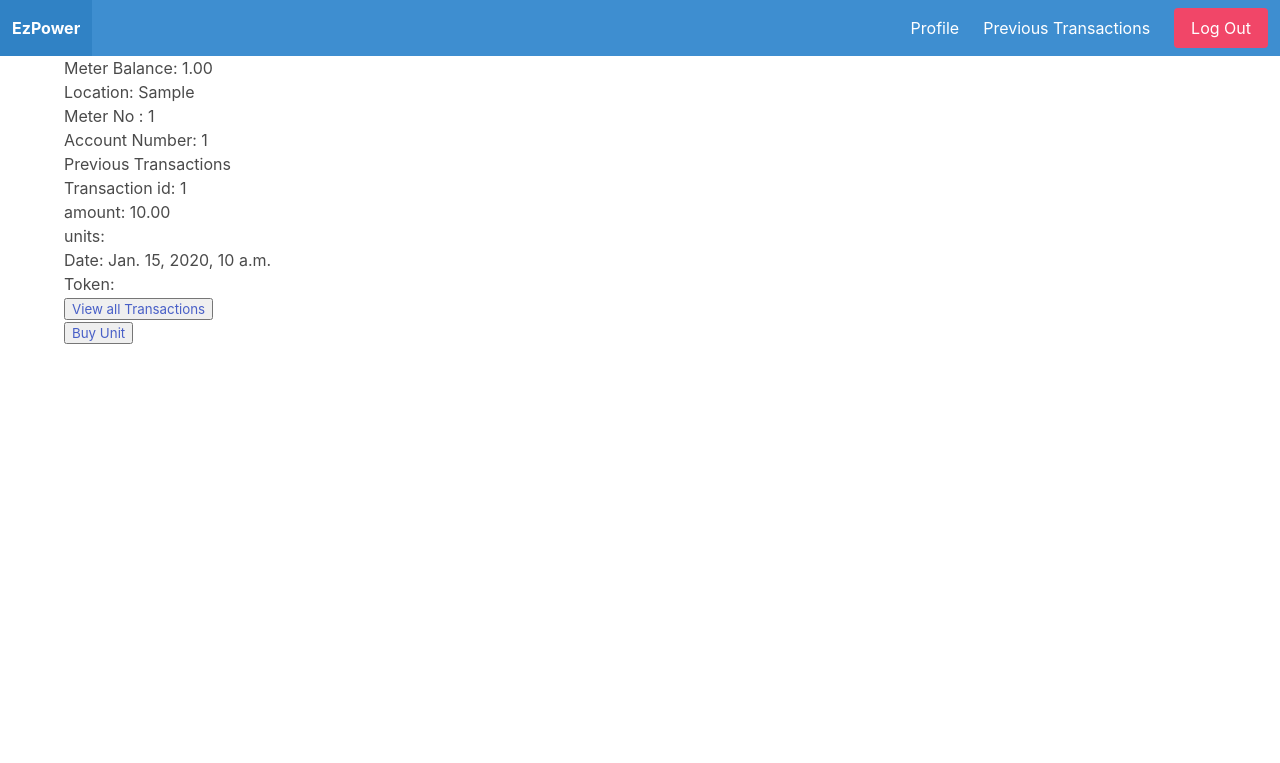
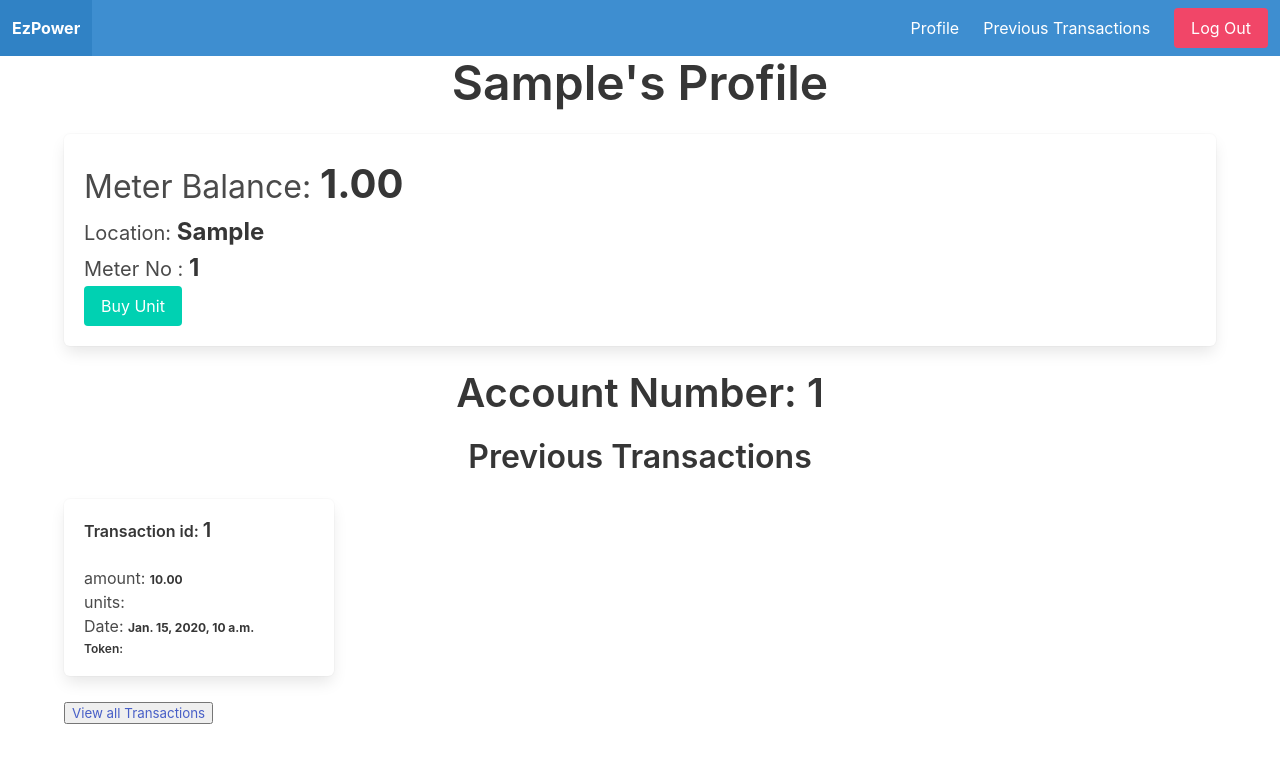
Before and after one commit to izzyskills/EzPower, a Django app: page /profile/ in a window 1280 px wide. Shown: the top 763 px of the page. Run offline with Django 4.2, Linux system fonts and the light colour scheme; a user stored in the database is signed in; tables that the repository leaves empty hold one stand-in row (values such as "Sample post"); data that the repository does not hold is empty.

Commit message:
added more styling

```diff
--- a/core/views.py
+++ b/core/views.py
@@ -48,7 +48,7 @@ def dashboard_view(request):
     meter = models.Meter.objects.get(user=user)
     Transaction = models.Transaction.objects.filter(account=account)
     context = {
-        "username": user.username,
+        "username": user.username.title(),
         "account_no": account.account_id,
         "meter": meter,
         "transactions": Transaction[:5],
@@ -74,4 +74,11 @@ def make_transaction_view(request):
 def previous_transaction_view(request):
     transactions = models.Transaction.objects.filter(account=request.user.account)
 
-    return render(request, "history.html", {"transactions": transactions})
+    return render(
+        request,
+        "history.html",
+        {
+            "transactions": transactions,
+            "username": request.user.username.title(),
+        },
+    )
--- a/templates/dashboard.html
+++ b/templates/dashboard.html
@@ -1,35 +1,26 @@
-{% extends "base.html" %}
-{% block header %}{{username}} Profile{%endblock header %}
-{% block content %}
-<div>
-  <h3>Meter Balance: {{meter.unit}}</h3>
-  <p>
-    Location: {{meter.location}} <br />
-    Meter No : {{meter.meter_id}}
+{% extends "base.html" %} {% block content %}
+<h1 class="title is-size-1 has-text-centered">{{username}}'s Profile</h1>
+<div class="box">
+  <h3 class="is-size-3">
+    Meter Balance: <strong class="is-size-2">{{meter.unit}}</strong>
+  </h3>
+  <p class="is-size-5">
+    Location: <strong class="is-size-4">{{meter.location}} </strong><br />
+    Meter No : <strong class="is-size-4">{{meter.meter_id}}</strong>
   </p>
+  <a href="{% url 'make-transaction' %}">
+    <button class="button is-primary" type="submit">Buy Unit</button>
+  </a>
 </div>
 
 <div>
-  <h3>Account Number: {{account_no}}</h3>
+  <h3 class="title is-size-2 has-text-centered">
+    Account Number: {{account_no}}
+  </h3>
   <div>
-    <h4>Previous Transactions</h4>
-    <div class="transactions">
-      {% for transaction in transactions %}
-      <div id="{{transaction.transaction_id}}">
-        <h5>Transaction id: {{transaction.transaction_id}}</h5>
-        <p>
-          amount: {{transaction.amount}}
-          <br />
-          units: {{transaction.token.unit}}
-          <br />
-          Date: {{transaction.date}} <br />
-        </p>
-        <h6>Token: {{transaction.token.token_id}}</h6>
-      </div>
-      {% endfor %}
-    </div>
+    <h4 class="title is-size-3 has-text-centered">Previous Transactions</h4>
+    {% include "transaction_files.html" %}
     <button><a href="{% url 'history' %}">View all Transactions</a></button>
   </div>
-  <button><a href="{% url 'make-transaction' %}">Buy Unit</a></button>
 </div>
 {% endblock content %}
--- a/templates/home.html
+++ /dev/null
@@ -1,6 +0,0 @@
-{% extends "base.html" %} {% block header %} Welcome to Ezpower {% endblock header %}
-{% block content %}
-<a href="{% url 'login' %}"> Login </a>
-<a href="{% url 'register' %}"> Register</a>
-<a href="{% url 'logout' %}">Logout</a>
-{% endblock content %}
--- /dev/null
+++ b/templates/transaction_files.html
@@ -0,0 +1,27 @@
+<div class="transactions columns is-multiline">
+  {% for transaction in transactions %}
+  <div class="column is-3" id="{{transaction.transaction_id}}">
+    <div class="box">
+      <h5 class="title is-size-6">
+        Transaction id:
+        <strong class="is-size-5">{{transaction.transaction_id}}</strong>
+      </h5>
+      <p class="is-size-8">
+        amount: <strong class="is-size-7">{{transaction.amount}}</strong>
+        <br />
+        units: <strong class="is-size-7">{{transaction.token.unit}}</strong>
+        <br />
+        Date: <strong class="is-size-7">{{transaction.date}}</strong> <br />
+      </p>
+      <h6 class="title is-size-7">
+        Token:
+        <strong
+          class="is-size-6"
+          style="color:  {% if transaction.token.used %}#F14667{% else %}#49C78E{% endif %};"
+          >{{transaction.token.token_id}}</strong
+        >
+      </h6>
+    </div>
+  </div>
+  {% endfor %}
+</div>
```
Also changed, not shown: templates/history.html (+4 -16 lines), 1 other file.
